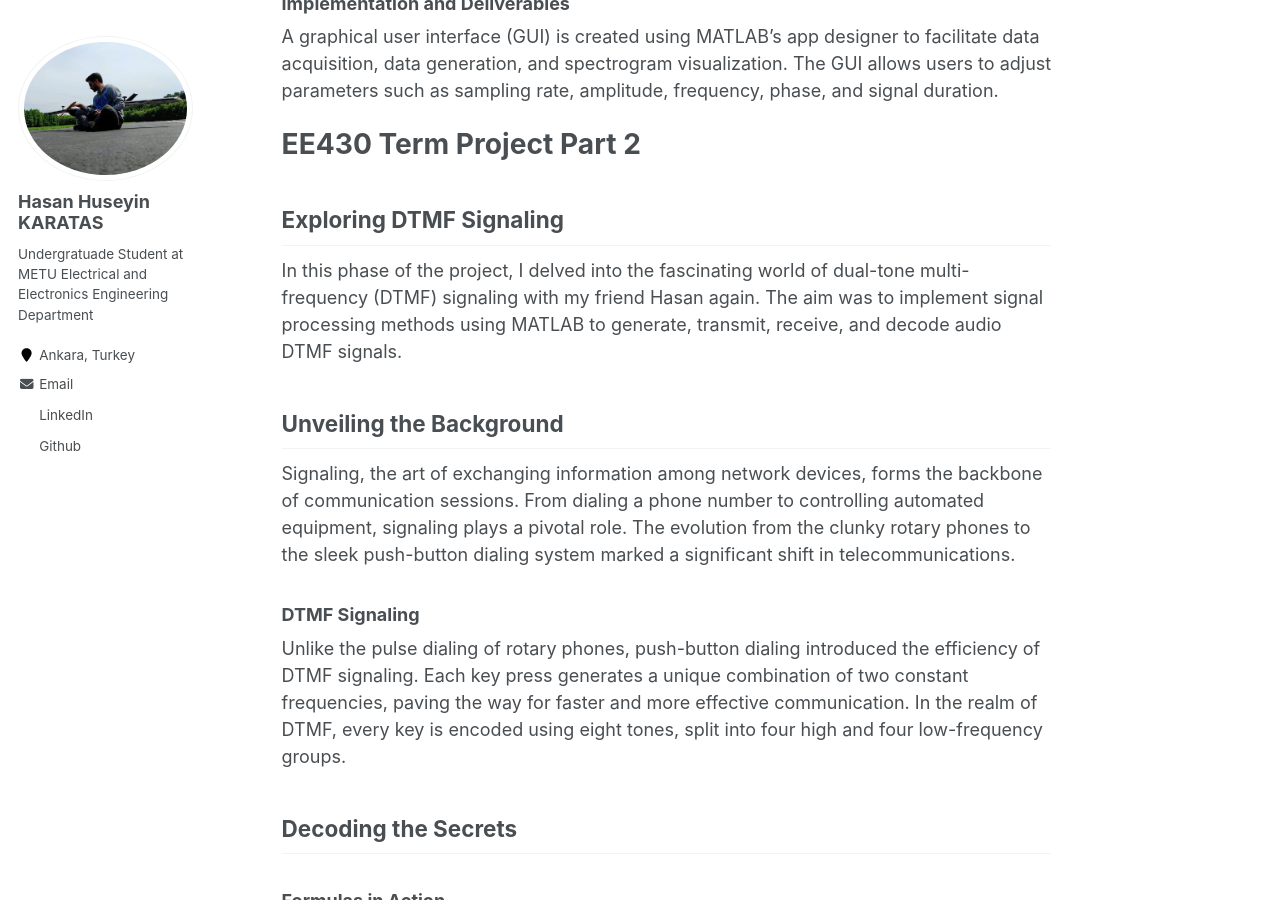
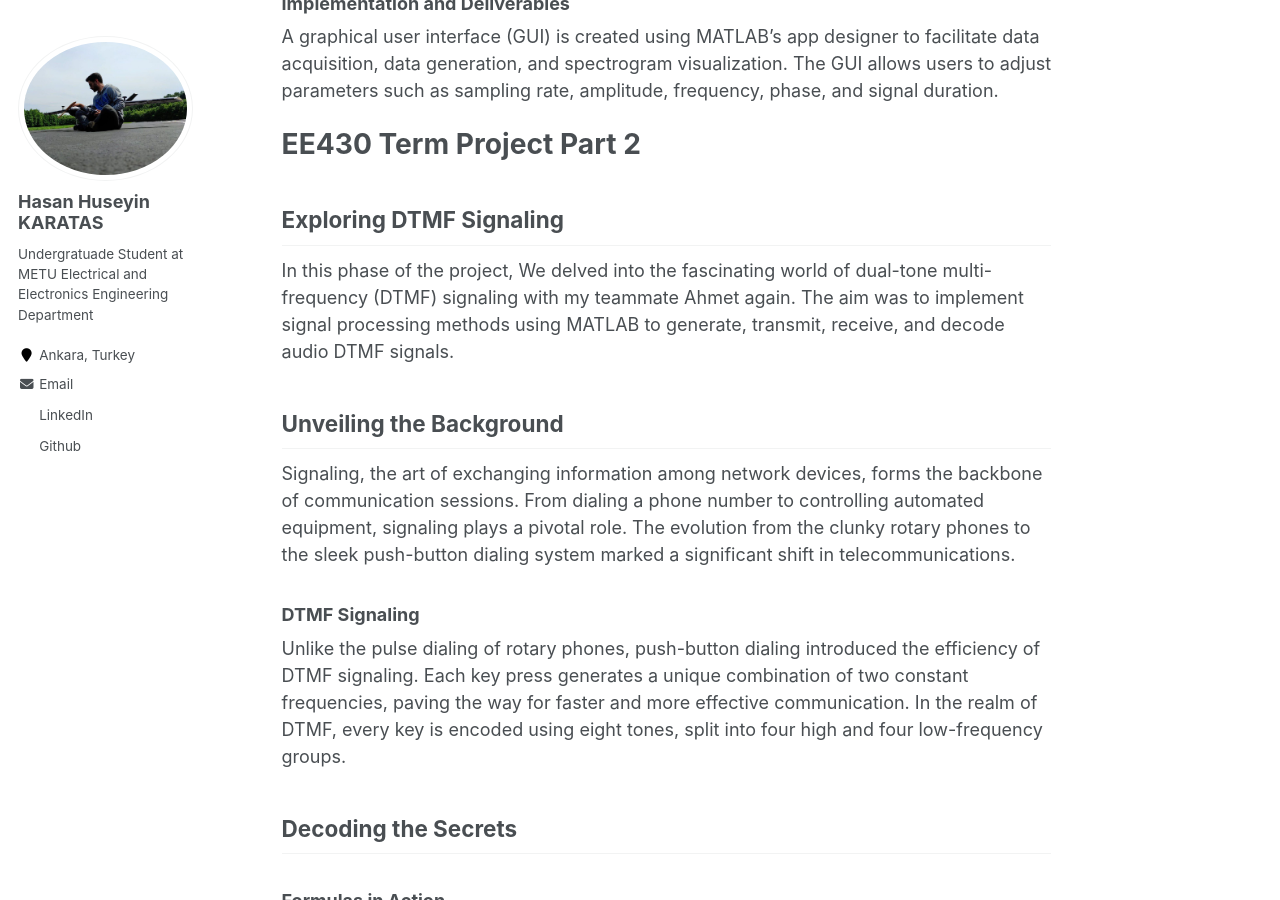
Before and after one commit to hsnnkaratass/hsnnkaratass.github.io, a Jekyll site: the page built from _portfolio/EE430 DSP Project.md, in a window 1280 px wide and 900 px high, scrolled down 1373 px. Built offline with Jekyll 4.4.1, drawn with Linux system fonts in a browser that asks for light colours; formulas are drawn with MathJax 3.

Commit message:
Update EE430 DSP Project.md

```diff
--- a/_portfolio/EE430 DSP Project.md
+++ b/_portfolio/EE430 DSP Project.md
@@ -35,7 +35,7 @@ A graphical user interface (GUI) is created using MATLAB's app designer to facil
 
 ## Exploring DTMF Signaling
 
-In this phase of the project, I delved into the fascinating world of dual-tone multi-frequency (DTMF) signaling with my friend Hasan again. The aim was to implement signal processing methods using MATLAB to generate, transmit, receive, and decode audio DTMF signals.
+In this phase of the project, We delved into the fascinating world of dual-tone multi-frequency (DTMF) signaling with my teammate Ahmet again. The aim was to implement signal processing methods using MATLAB to generate, transmit, receive, and decode audio DTMF signals.
 
 ## Unveiling the Background
 
```
